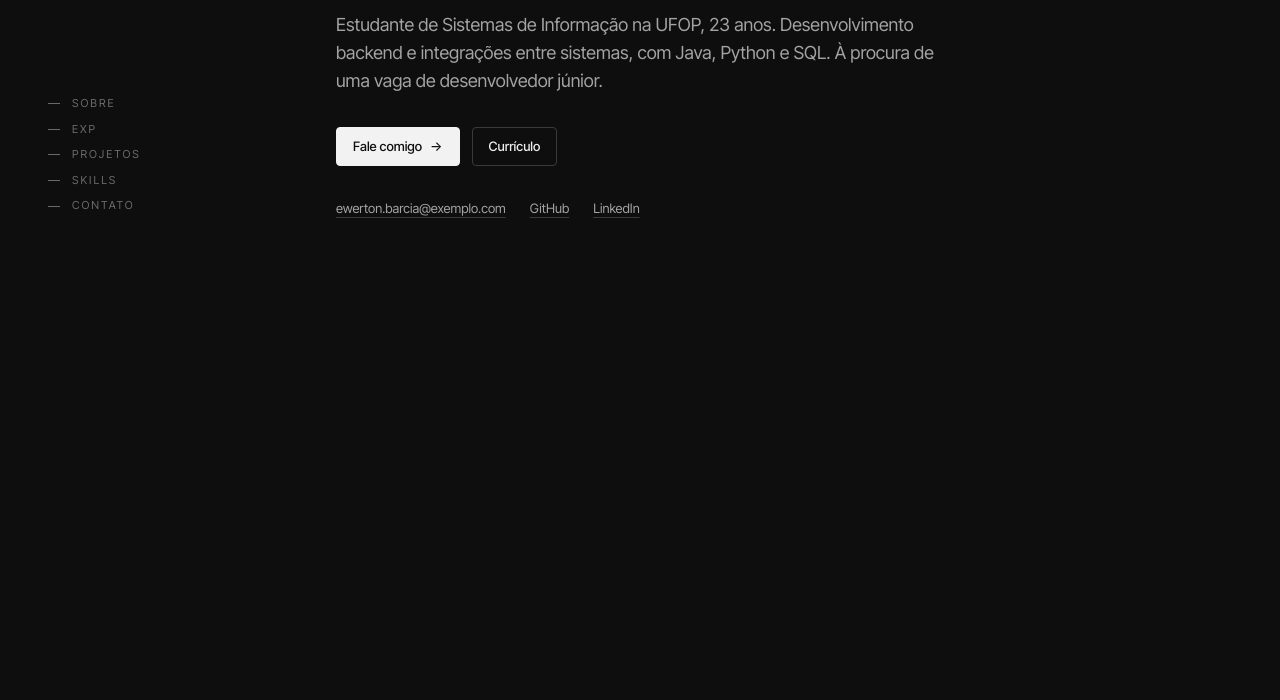
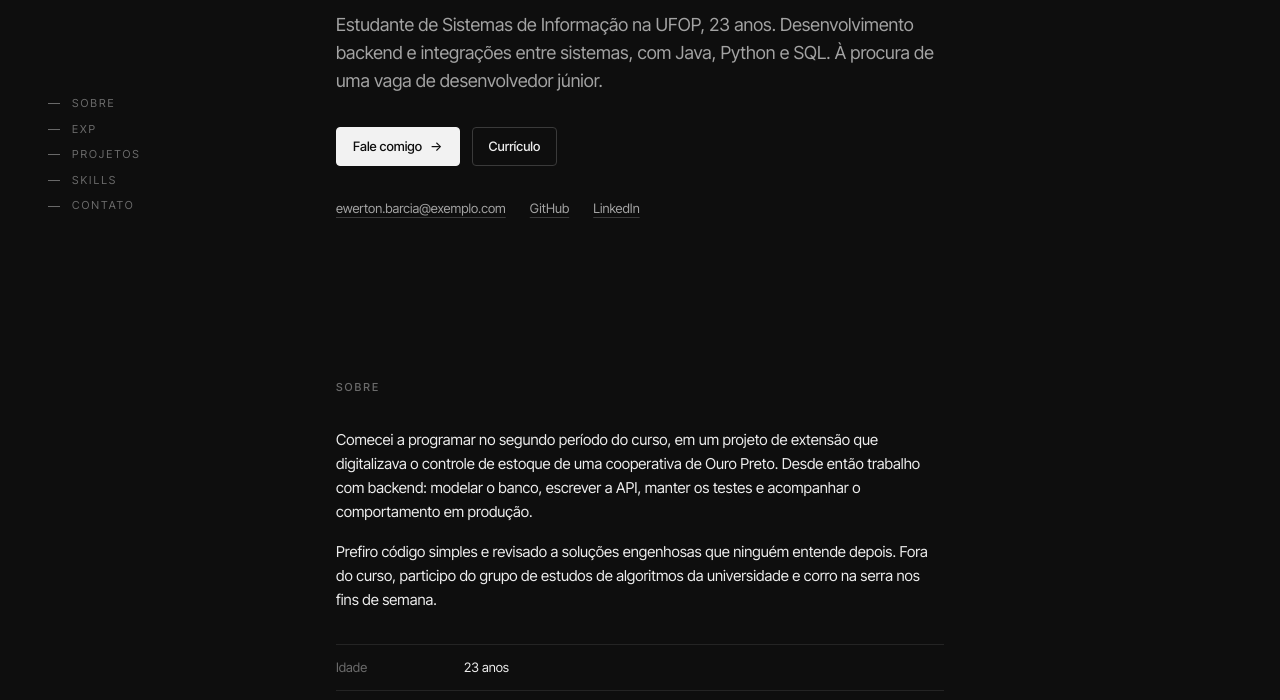
Before and after one commit to EwertonG/portfolio-ewerton, a website built with Vite: page index.html in a window 1280 px wide. Shown: the part 245-945 px from the top of the page. Before the commit the page ends 800 px from the top, so only its background shows below. Built offline with nearby package versions, Linux system fonts and the light colour scheme.

Commit message:
feat: adiciona seção sobre

```diff
--- a/src/data/conteudo.ts
+++ b/src/data/conteudo.ts
@@ -38,3 +38,23 @@ export interface Detalhe {
   rotulo: string;
   valor: string;
 }
+
+export interface Sobre {
+  titulo: string;
+  paragrafos: string[];
+  detalhes: Detalhe[];
+}
+
+export const sobre: Sobre = {
+  titulo: 'Sobre',
+  paragrafos: [
+    'Comecei a programar no segundo período do curso, em um projeto de extensão que digitalizava o controle de estoque de uma cooperativa de Ouro Preto. Desde então trabalho com backend: modelar o banco, escrever a API, manter os testes e acompanhar o comportamento em produção.',
+    'Prefiro código simples e revisado a soluções engenhosas que ninguém entende depois. Fora do curso, participo do grupo de estudos de algoritmos da universidade e corro na serra nos fins de semana.',
+  ],
+  detalhes: [
+    { rotulo: 'Idade', valor: '23 anos' },
+    { rotulo: 'Local', valor: 'Ouro Preto, MG — aberto a remoto' },
+    { rotulo: 'Formação', valor: 'Sistemas de Informação, UFOP — conclusão em 2027' },
+    { rotulo: 'Situação', valor: 'Disponível para estágio ou vaga júnior' },
+  ],
+};
--- a/src/main.ts
+++ b/src/main.ts
@@ -3,10 +3,11 @@ import './styles/base.css';
 import './styles/layout.css';
 import './styles/componentes.css';
 import './styles/secoes.css';
-import { menu, perfil } from './data/conteudo';
+import { menu, perfil, sobre } from './data/conteudo';
 import { renderBotaoIdioma } from './componentes/botao-idioma';
 import { renderMenuLateral } from './componentes/menu-lateral';
 import { renderHero } from './secoes/hero';
+import { renderSobre } from './secoes/sobre';
 
 const app = document.querySelector<HTMLDivElement>('#app');
 
@@ -17,5 +18,6 @@ if (app) {
     ${renderBotaoIdioma()}
     <main class="conteudo" id="conteudo">
       ${renderHero(perfil)}
+      ${renderSobre(sobre)}
     </main>`;
 }
--- /dev/null
+++ b/src/secoes/sobre.ts
@@ -0,0 +1,15 @@
+import type { Sobre } from '../data/conteudo';
+import { renderListaDetalhes } from '../componentes/lista-detalhes';
+import { renderSecao } from '../componentes/secao';
+
+export function renderSobre(sobre: Sobre): string {
+  const paragrafos = sobre.paragrafos.map((texto) => `<p>${texto}</p>`).join('');
+
+  return renderSecao(
+    'sobre',
+    sobre.titulo,
+    `
+      <div class="sobre__texto">${paragrafos}</div>
+      ${renderListaDetalhes(sobre.detalhes)}`,
+  );
+}
--- a/src/styles/secoes.css
+++ b/src/styles/secoes.css
@@ -64,3 +64,10 @@
   color: var(--cor-texto);
   text-decoration-color: currentColor;
 }
+
+/* Sobre */
+.sobre__texto {
+  display: grid;
+  gap: var(--espaco-4);
+  margin-bottom: var(--espaco-8);
+}
```
